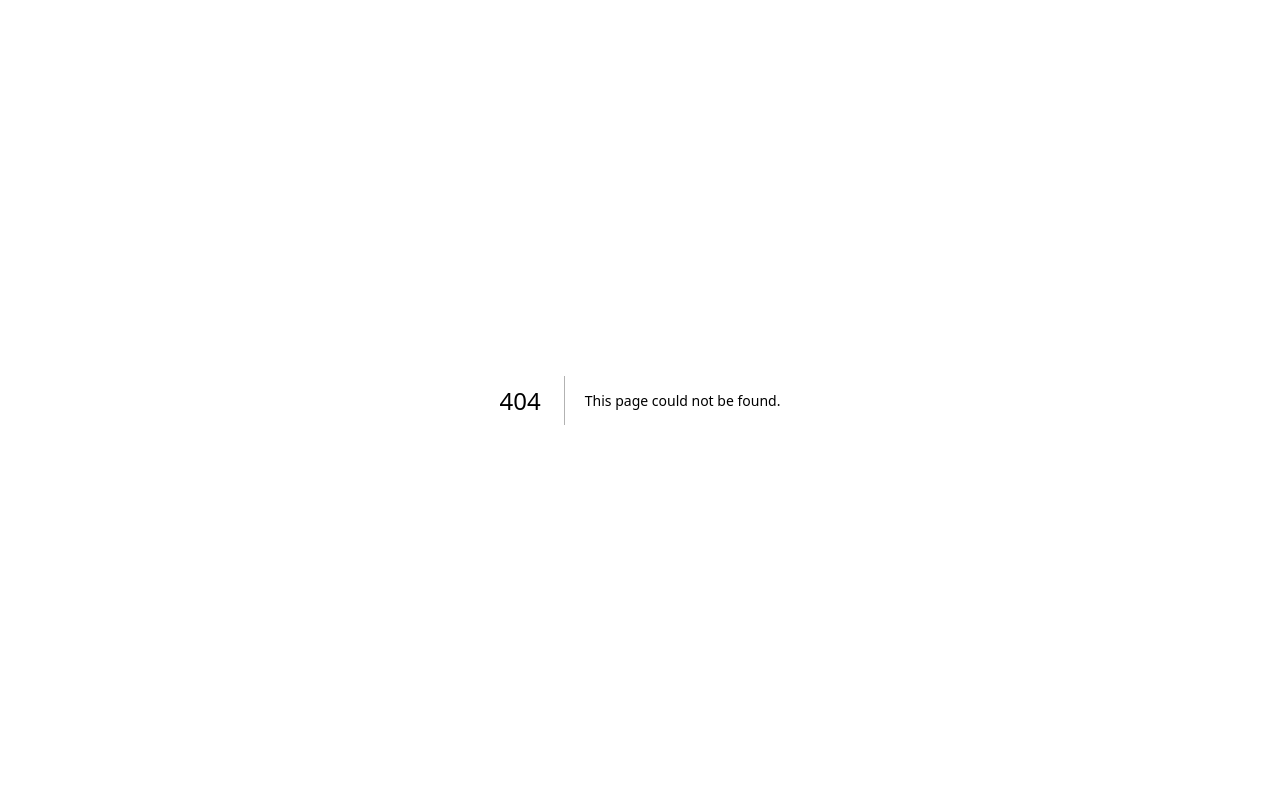
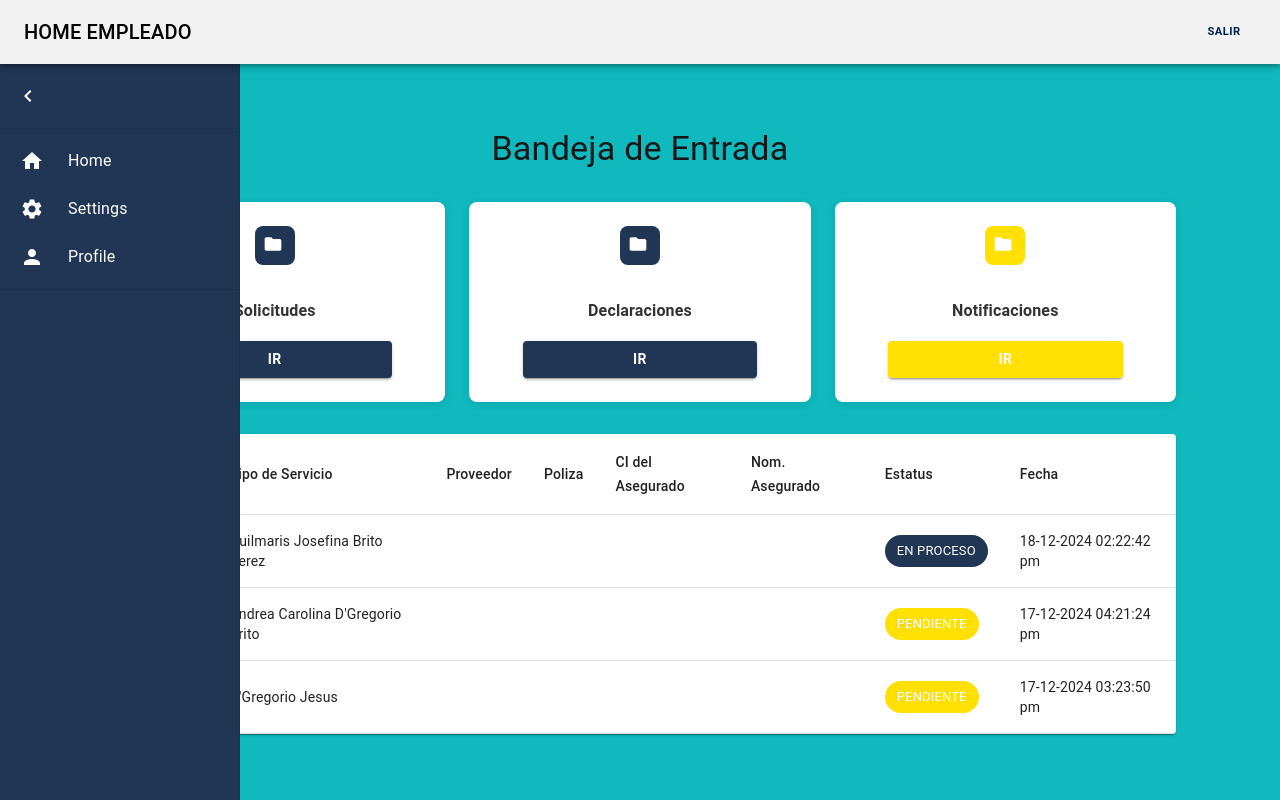
Before and after one commit to DoangCespedes/Consti-on-all, a Next.js app: page /app_a/inicio in a window 1280 px wide. Before the commit this address had no page. Built offline with nearby package versions, Linux system fonts and the light colour scheme.

Commit message:
modificated drawer

```diff
--- /dev/null
+++ b/src/app/app_a/inicio/page.jsx
@@ -0,0 +1,56 @@
+import React from 'react';
+// import { HeaderButtons } from './HeaderButtons';
+// import { InboxTable } from './InboxTable';
+import { Container, Typography } from '@mui/material';
+import { HeaderButtons } from '@/components/cards/HeaderButtons';
+import { InboxTable } from '@/components/tables/InboxTable';
+
+const inicio = () => {
+  const headerButtons = [
+    { title: 'Solicitudes', color: '#213555',
+      //  onClick: () => alert('Ir a Solicitudes')
+    },
+    { title: 'Declaraciones', color: '#213555',
+      //  onClick: () => alert('Ir a Declaraciones')
+    },
+    { title: 'Notificaciones', color: '#FFE001',
+      //  onClick: () => alert('Ir a Notificaciones')
+    },
+  ];
+
+  const inboxItems = [
+    {
+      service: 'Guilmaris Josefina Brito Perez',
+      detail: 'Nro. Liquidación: 1964567-0',
+      process: 'Análisis de Solicitud de Egreso - Egreso',
+      date: '18-12-2024 02:22:42 pm',
+      status: { label: 'EN PROCESO', color: '#213555' },
+    },
+    {
+      service: 'Andrea Carolina D\'Gregorio Brito',
+      detail: 'Nro. Liquidación: 1964566-0',
+      process: 'Carga de Documentos',
+      date: '17-12-2024 04:21:24 pm',
+      status: { label: 'PENDIENTE', color: '#FFE001' },
+    },
+    {
+      service: 'D\'Gregorio Jesus',
+      detail: 'Nro. Liquidación: 1964565-0',
+      process: 'Carga de Documentos',
+      date: '17-12-2024 03:23:50 pm',
+      status: { label: 'PENDIENTE', color: '#FFE001' },
+    },
+  ];
+
+  return (
+    <Container>
+      <Typography variant="h4" sx={{ mb: 4, textAlign: 'center' }}>
+        Bandeja de Entrada
+      </Typography>
+      <HeaderButtons buttons={headerButtons} />
+      <InboxTable items={inboxItems} />
+    </Container>
+  );
+};
+
+export default inicio;
--- a/src/app/app_a/layout.js
+++ b/src/app/app_a/layout.js
@@ -14,6 +14,12 @@ export default function Layout({ children }) {
   const bgColor = "#F2F2F2"; // Color de fondo opcional
   const colorTextDrawell = "#000"
 
+
+  const menuOptions = [
+    { label: 'Home', route: '/app_e/inicio', icon: 'HomeIcon' },
+    { label: 'Settings', route: '/settings', icon: 'SettingsIcon' },
+    { label: 'Profile', route: '/profile', icon: 'PersonIcon' },
+  ];
   return (
     <div className={styles.bodyLayout}>
       <NavBar
@@ -23,7 +29,7 @@ export default function Layout({ children }) {
         colorTextDrawell={colorTextDrawell}
       />
       <div>
-        <CustomDrawer style={{marginTop:'5rem'}}/>
+        <CustomDrawer style={{marginTop:'5rem'}} menuOptions={menuOptions}/>
       </div>
       <div style={{padding:'5rem'}}>
         {children}
--- /dev/null
+++ b/src/components/cards/HeaderButtons.jsx
@@ -0,0 +1,75 @@
+import React from 'react';
+import { Box, Button, Card, Typography } from '@mui/material';
+import FolderIcon from '@mui/icons-material/Folder'; // Icono de carpeta
+
+const HeaderButton = ({ title, color, iconColor, buttonColor, onClick }) => (
+  <Card
+    sx={{
+      display: 'flex',
+      flexDirection: 'column',
+      alignItems: 'center',
+      padding: 3,
+      width: 380,
+      height: 200,
+      borderRadius: 2,
+      boxShadow: '0 2px 8px rgba(0, 0, 0, 0.1)',
+      backgroundColor: '#fff',
+      position: 'relative',
+    }}
+  >
+    {/* Icono superior */}
+    <Box
+      sx={{
+        // position: 'absolute',
+        // top: -10,
+        backgroundColor: iconColor || color,
+        borderRadius: '20%',
+        padding: 1,
+        display: 'flex',
+        alignItems: 'start',
+        justifyContent: 'start',
+        width: 40,
+        height: 40,
+        // zIndex: 10000
+      }}
+    >
+      <FolderIcon sx={{ color: '#fff', fontSize: 20 }} />
+    </Box>
+
+    {/* Título */}
+    <Typography variant="subtitle1" sx={{ mt: 4, fontWeight: 600, color: '#333', textAlign: 'center' }}>
+      {title}
+    </Typography>
+
+    {/* Botón */}
+    <Button
+      variant="contained"
+      onClick={onClick}
+      sx={{
+        mt: 2,
+        backgroundColor: buttonColor || color,
+        color: '#fff',
+        fontWeight: 600,
+        width: '80%',
+        '&:hover': { backgroundColor: buttonColor || color },
+      }}
+    >
+      IR
+    </Button>
+  </Card>
+);
+
+export const HeaderButtons = ({ buttons }) => (
+  <Box sx={{ display: 'flex', gap: 3, justifyContent: 'center', mb: 4 }}>
+    {buttons.map((button, index) => (
+      <HeaderButton
+        key={index}
+        title={button.title}
+        color={button.color}
+        iconColor={button.iconColor}
+        buttonColor={button.buttonColor}
+        onClick={button.onClick}
+      />
+    ))}
+  </Box>
+);
--- a/src/components/drawer/CustomDrawer.jsx
+++ b/src/components/drawer/CustomDrawer.jsx
@@ -1,14 +1,10 @@
-'use client'
+'use client';
 
-import React, { createContext, useState } from 'react';
+import { useState } from 'react';
 import { styled, useTheme } from '@mui/material/styles';
 import Box from '@mui/material/Box';
 import MuiDrawer from '@mui/material/Drawer';
-import MuiAppBar from '@mui/material/AppBar';
-import Toolbar from '@mui/material/Toolbar';
 import List from '@mui/material/List';
-import CssBaseline from '@mui/material/CssBaseline';
-import Typography from '@mui/material/Typography';
 import Divider from '@mui/material/Divider';
 import IconButton from '@mui/material/IconButton';
 import MenuIcon from '@mui/icons-material/Menu';
@@ -18,8 +14,8 @@ import ListItem from '@mui/material/ListItem';
 import ListItemButton from '@mui/material/ListItemButton';
 import ListItemIcon from '@mui/material/ListItemIcon';
 import ListItemText from '@mui/material/ListItemText';
-import InboxIcon from '@mui/icons-material/MoveToInbox';
-import MailIcon from '@mui/icons-material/Mail';
+import Link from 'next/link';
+import icons from '../../utils/icons'; // Importa el archivo centralizado de iconos
 
 const drawerWidth = 240;
 
@@ -30,6 +26,8 @@ const openedMixin = (theme) => ({
     duration: theme.transitions.duration.enteringScreen,
   }),
   overflowX: 'hidden',
+  backgroundColor: '#213555', // Cambiar color de fondo
+  color: '#fff'
 });
 
 const closedMixin = (theme) => ({
@@ -42,38 +40,16 @@ const closedMixin = (theme) => ({
   [theme.breakpoints.up('sm')]: {
     width: `calc(${theme.spacing(8)} + 1px)`,
   },
+  backgroundColor: '#213555', // Cambiar color de fondo
+  color: '#fff'
 });
 
 const DrawerHeader = styled('div')(({ theme }) => ({
   display: 'flex',
   alignItems: 'center',
-  justifyContent: 'flex-end',
+  justifyContent: 'space-between', // Espaciado entre elementos
   padding: theme.spacing(0, 1),
-  // necessary for content to be below app bar
   ...theme.mixins.toolbar,
-}));
-
-const AppBar = styled(MuiAppBar, {
-  shouldForwardProp: (prop) => prop !== 'open',
-})(({ theme }) => ({
-  zIndex: theme.zIndex.drawer + 1,
-  transition: theme.transitions.create(['width', 'margin'], {
-    easing: theme.transitions.easing.sharp,
-    duration: theme.transitions.duration.leavingScreen,
-  }),
-  variants: [
-    {
-      props: ({ open }) => open,
-      style: {
-        marginLeft: drawerWidth,
-        width: `calc(100% - ${drawerWidth}px)`,
-        transition: theme.transitions.create(['width', 'margin'], {
-          easing: theme.transitions.easing.sharp,
-          duration: theme.transitions.duration.enteringScreen,
-        }),
-      },
-    },
-  ],
 }));
 
 const Drawer = styled(MuiDrawer, { shouldForwardProp: (prop) => prop !== 'open' })(
@@ -101,7 +77,7 @@ const Drawer = styled(MuiDrawer, { shouldForwardProp: (prop) => prop !== 'open'
   }),
 );
 
-export default function CustomDrawer({ children }) {
+export default function CustomDrawer({ children, menuOptions = [] }) {
   const theme = useTheme();
   const [open, setOpen] = useState(true);
 
@@ -110,40 +86,41 @@ export default function CustomDrawer({ children }) {
   };
 
   return (
-    <Box sx={{ display: 'flex' }}>
-      <CssBaseline />
-      {/* <AppBar position="fixed" open={open}>
-        <Toolbar>
-          <IconButton
-            color="inherit"
-            aria-label="open drawer"
-            onClick={handleDrawerOpen}
-            edge="start"
-            sx={[
-              {
-                marginRight: 5,
-              },
-              open && { display: 'none' },
-            ]}
+    <Box sx={{ display: 'flex'}}>
+      {/* Botón superior para abrir/cerrar el menú */}
+      <Box
+        sx={{
+          position: 'fixed',
+          top: 0,
+          left: 0,
+          zIndex: theme.zIndex.drawer + 1,
+          p: 1,
+          borderBottom: `1px solid ${theme.palette.divider}`,
+          width: '100%',
+          display: 'flex',
+          alignItems: 'center',
+        }}
       >
-            <MenuIcon />
-          </IconButton>
-          <Typography variant="h6" noWrap component="div">
-            Mini variant drawer
-          </Typography>
-        </Toolbar>
-      </AppBar> */}
-      <Drawer variant="permanent" open={open} >
-        <DrawerHeader sx={{marginTop:'3rem'}}>
-          <IconButton onClick={handleDrawer}>
+        <IconButton onClick={handleDrawer} sx={{ color: '#ffffff' }}> {open ? <MenuIcon /> : <ChevronRightIcon />} </IconButton>
+      </Box>
+
+      <Drawer variant="permanent" open={open} sx={{ backgroundColor: theme.palette.background.default }}>
+        <DrawerHeader sx={{marginTop:'4rem'}}>
+          <IconButton onClick={handleDrawer} sx={{ color: '#ffffff' }}>
             {open === false ? <ChevronRightIcon /> : <ChevronLeftIcon />}
           </IconButton>
         </DrawerHeader>
         <Divider />
         <List>
-          {['Inbox', 'Starred', 'Send email', 'Drafts'].map((text, index) => (
-            <ListItem key={text} disablePadding sx={{ display: 'block' }}>
+          {/* Evitar errores si menuOptions es indefinido */}
+          {menuOptions.length > 0 ? (
+            menuOptions.map((option) => {
+              const Icon = icons[option.icon]; // Busca el icono dinámicamente
+              return (
+                <ListItem key={option.label} disablePadding sx={{ display: 'block' }}>
                   <ListItemButton
+                    component={Link}
+                    href={option.route} // Cambia "to" por "href" para Next.js
                     sx={[
                       {
                         minHeight: 48,
@@ -159,24 +136,17 @@ export default function CustomDrawer({ children }) {
                     ]}
                   >
                     <ListItemIcon
-                  sx={[
-                    {
+                      sx={{
                         minWidth: 0,
                         justifyContent: 'center',
-                    },
-                    open
-                      ? {
-                          mr: 3,
-                        }
-                      : {
-                          mr: 'auto',
-                        },
-                  ]}
+                        mr: open ? 3 : 'auto',
+                        color:'#fff'
+                      }}
                     >
-                  {index % 2 === 0 ? <InboxIcon /> : <MailIcon />}
+                      {Icon ? <Icon /> : null} {/* Renderiza el icono si existe */}
                     </ListItemIcon>
                     <ListItemText
-                  primary={text}
+                      primary={option.label}
                       sx={[
                         open
                           ? {
@@ -189,68 +159,19 @@ export default function CustomDrawer({ children }) {
                     />
                   </ListItemButton>
                 </ListItem>
-          ))}
+              );
+            })
+          ) : (
+            <ListItem>
+              <ListItemText primary="No options available" />
+            </ListItem>
+          )}
         </List>
         <Divider />
-        <List>
-          {['All mail', 'Trash', 'Spam'].map((text, index) => (
-            <ListItem key={text} disablePadding sx={{ display: 'block' }}>
-              <ListItemButton
-                sx={[
-                  {
-                    minHeight: 48,
-                    px: 2.5,
-                  },
-                  open
-                    ? {
-                        justifyContent: 'initial',
-                      }
-                    : {
-                        justifyContent: 'center',
-                      },
-                ]}
-              >
-                <ListItemIcon
-                  sx={[
-                    {
-                      minWidth: 0,
-                      justifyContent: 'center',
-                    },
-                    open
-                      ? {
-                          mr: 3,
-                        }
-                      : {
-                          mr: 'auto',
-                        },
-                  ]}
-                >
-                  {index % 2 === 0 ? <InboxIcon /> : <MailIcon />}
-                </ListItemIcon>
-                <ListItemText
-                  primary={text}
-                  sx={[
-                    open
-                      ? {
-                          opacity: 1,
-                        }
-                      : {
-                          opacity: 0,
-                        },
-                  ]}
-                />
-              </ListItemButton>
-            </ListItem>
-          ))}
-        </List>
       </Drawer>
-      {/* <Box component="main" sx={{ flexGrow: 1, p: 3 , marginBottom: 2 }}>
-        <Typography sx={{ marginBottom: 2 }}>
-
+      <Box component="main" sx={{ flexGrow: 1, p: 3 }}>
         {children}
-        </Typography>
-
-      </Box>  */}
+      </Box>
     </Box>
   );
 }
--- /dev/null
+++ b/src/components/tables/InboxTable.jsx
@@ -0,0 +1,98 @@
+import React from 'react';
+import { Table, TableBody, TableCell, TableContainer, TableHead, TableRow, Paper, Chip } from '@mui/material';
+
+const InboxItem = ({ orderNumber, service, provider, policy, ci, insuredName, status, date }) => (
+  <TableRow>
+    <TableCell>{orderNumber}</TableCell>
+    <TableCell>{service}</TableCell>
+    <TableCell>{provider}</TableCell>
+    <TableCell>{policy}</TableCell>
+    <TableCell>{ci}</TableCell>
+    <TableCell>{insuredName}</TableCell>
+    <TableCell>
+      <Chip label={status.label} sx={{ backgroundColor: status.color, color: '#fff' }} />
+    </TableCell>
+    <TableCell>{date}</TableCell>
+  </TableRow>
+);
+
+export const InboxTable = ({ items }) => (
+  <TableContainer component={Paper} sx={{ mt: 4 }}>
+    <Table>
+      <TableHead>
+        <TableRow>
+          <TableCell>Nro de Orden</TableCell>
+          <TableCell>Tipo de Servicio</TableCell>
+          <TableCell>Proveedor</TableCell>
+          <TableCell>Poliza</TableCell>
+          <TableCell>CI del Asegurado</TableCell>
+          <TableCell>Nom. Asegurado</TableCell>
+          <TableCell>Estatus</TableCell>
+          <TableCell>Fecha</TableCell>
+        </TableRow>
+      </TableHead>
+      <TableBody>
+        {items.map((item, index) => (
+          <InboxItem key={index} {...item} />
+        ))}
+      </TableBody>
+    </Table>
+  </TableContainer>
+);
+
+// Datos ficticios completos para la tabla
+const data = [
+  {
+    orderNumber: 'ORD12345',
+    service: 'Reparación de Motor',
+    provider: 'AutoServ Proveedor 1',
+    policy: 'POL123456',
+    ci: 'V12345678',
+    insuredName: 'Juan Pérez',
+    status: { label: 'Pendiente', color: 'orange' },
+    date: '19/12/2024'
+  },
+  {
+    orderNumber: 'ORD12346',
+    service: 'Reemplazo de Cristales',
+    provider: 'Cristales Rápidos',
+    policy: 'POL123457',
+    ci: 'V23456789',
+    insuredName: 'Ana López',
+    status: { label: 'En Proceso', color: 'blue' },
+    date: '20/12/2024'
+  },
+  {
+    orderNumber: 'ORD12347',
+    service: 'Alineación y Balanceo',
+    provider: 'Neumáticos 4x4',
+    policy: 'POL123458',
+    ci: 'V34567890',
+    insuredName: 'Carlos Sánchez',
+    status: { label: 'Finalizado', color: 'green' },
+    date: '18/12/2024'
+  },
+  {
+    orderNumber: 'ORD12348',
+    service: 'Cambio de Aceite',
+    provider: 'LubriFast',
+    policy: 'POL123459',
+    ci: 'V45678901',
+    insuredName: 'María García',
+    status: { label: 'Pendiente', color: 'orange' },
+    date: '21/12/2024'
+  },
+  {
+    orderNumber: 'ORD12349',
+    service: 'Reparación de Frenos',
+    provider: 'Frenos Express',
+    policy: 'POL123460',
+    ci: 'V56789012',
+    insuredName: 'José Martínez',
+    status: { label: 'En Proceso', color: 'blue' },
+    date: '22/12/2024'
+  }
+];
+
+// Usar el componente InboxTable pasando los datos ficticios
+export const Inbox = () => <InboxTable items={data} />;
--- /dev/null
+++ b/src/utils/icons.jsx
@@ -0,0 +1,26 @@
+import HomeIcon from '@mui/icons-material/Home';
+import AttachEmailIcon from '@mui/icons-material/AttachEmail';
+import DashboardCustomizeIcon from '@mui/icons-material/DashboardCustomize';
+import SettingsIcon from '@mui/icons-material/Settings';
+import PeopleAltIcon from '@mui/icons-material/PeopleAlt';
+import CloudDownloadIcon from '@mui/icons-material/CloudDownload';
+import LocalPrintshopIcon from '@mui/icons-material/LocalPrintshop';
+import PieChartIcon from '@mui/icons-material/PieChart';
+import SearchIcon from '@mui/icons-material/Search';
+import PersonIcon from '@mui/icons-material/Person';
+
+const icons = {
+  HomeIcon, //casa
+  PersonIcon, //persona
+  SearchIcon, //lupa
+  AttachEmailIcon, //correo
+  DashboardCustomizeIcon, //varios cuadritos
+  SettingsIcon,  // engranaje
+  PeopleAltIcon, // dos personas
+  CloudDownloadIcon, //descarga
+  LocalPrintshopIcon, // impresora
+  PieChartIcon, //torta
+
+};
+
+export default icons;
```
Also changed, not shown: src/app/app_e/layout.js (+7 -1 lines). Lines whose indentation alone changed are shown as unchanged.
